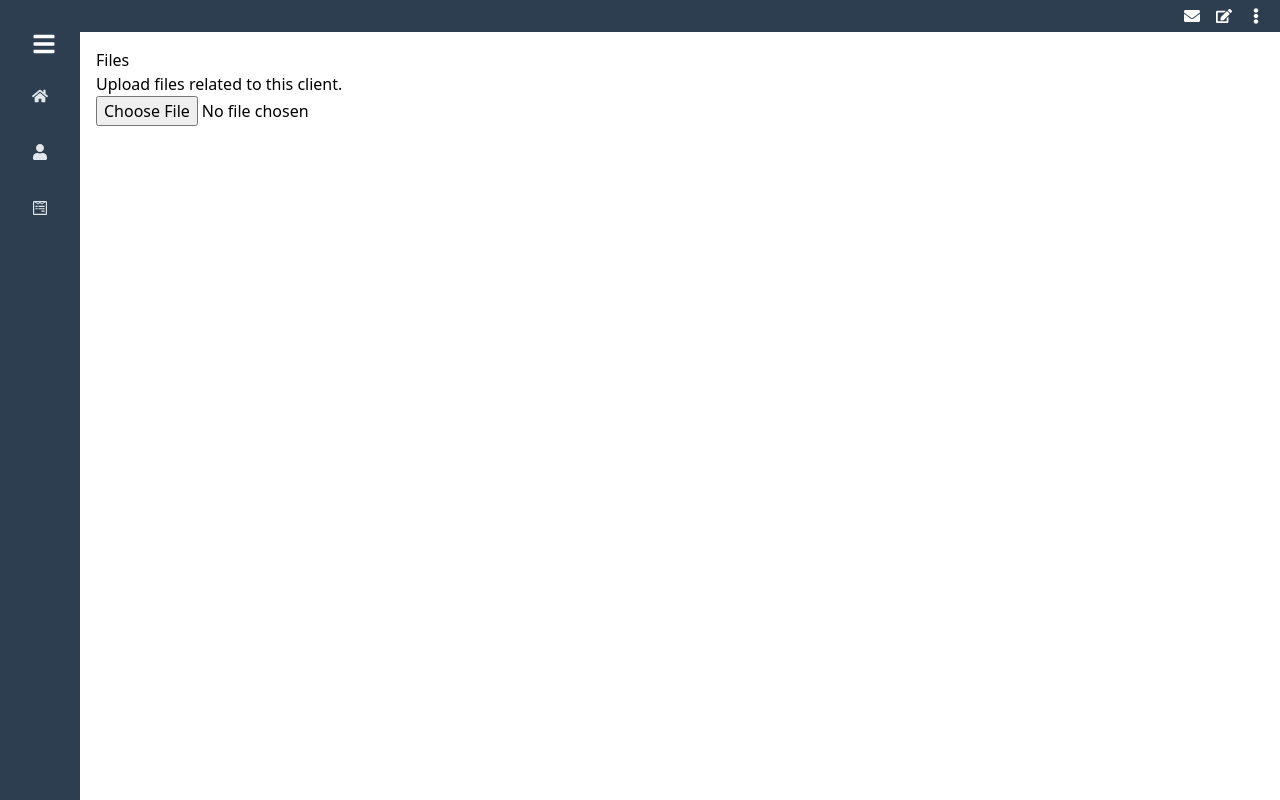
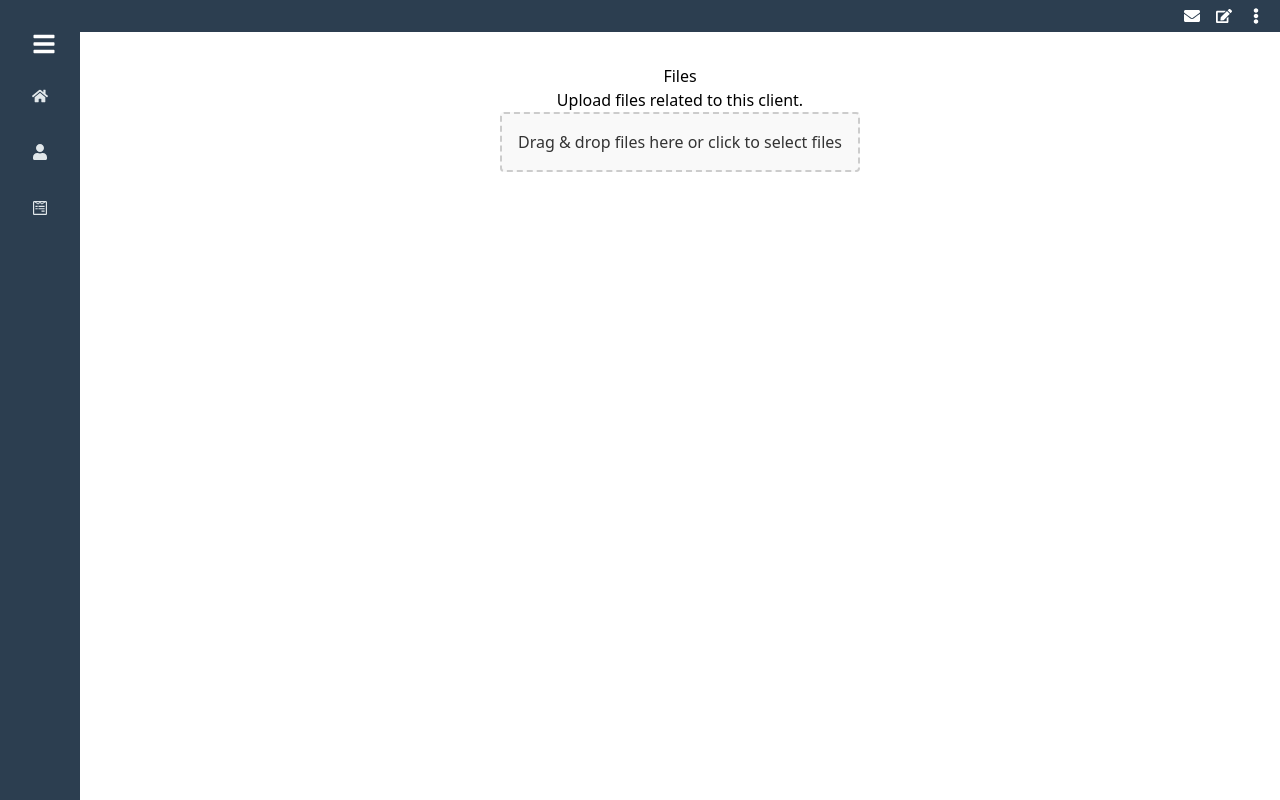
Before and after one commit to Web-Dev-Learner/form, a React (Vite) app in the folder formcraft/: page /files in a window 1280 px wide. Shown: the top 800 px of the page. Built offline with nearby package versions, Linux system fonts and the light colour scheme.

Commit message:
modified files

```diff
--- a/formcraft/src/components/CompanyDetails.jsx
+++ b/formcraft/src/components/CompanyDetails.jsx
@@ -1,8 +1,35 @@
-import React from 'react';
+import React, { useState } from 'react';
 import { FaBuilding, FaEnvelope, FaPhone, FaUser } from 'react-icons/fa';
 import "../styles/ClientDetails.scss";
 
 const CompanyDetails = () => {
+  const [activeSection, setActiveSection] = useState(null);
+
+  const handleSidebarClick = (section) => {
+    setActiveSection(section);
+  };
+
+  const handleDrop = (e) => {
+    e.preventDefault();
+    const files = e.dataTransfer.files;
+    if (files.length > 0) {
+      // Handle file upload here
+      console.log("Dropped files:", files);
+    }
+  };
+
+  const handleClick = () => {
+    document.getElementById('fileInput').click();
+  };
+
+  const handleFileChange = (e) => {
+    const files = e.target.files;
+    if (files.length > 0) {
+      // Handle file upload here
+      console.log("Selected files:", files);
+    }
+  };
+
   return (
     <div className="company-details-container">
       <div className="details-and-sidebar">
@@ -33,17 +60,53 @@ const CompanyDetails = () => {
             </div>
           </div>
 
-
-
+          {/* Other details if needed */}
         </div>
 
         <div className="sidebar-section">
-          <div className="sidebar-item">Timeline</div>
-          <div className="sidebar-item">Email</div>
-          <div className="sidebar-item">Files</div>
-          <div className="sidebar-item">Jobs</div>
+          <div
+            className={`sidebar-item ${activeSection === 'timeline' ? 'active' : ''}`}
+            onClick={() => handleSidebarClick('timeline')}
+          >
+            Timeline
+          </div>
+          <div
+            className={`sidebar-item ${activeSection === 'email' ? 'active' : ''}`}
+            onClick={() => handleSidebarClick('email')}
+          >
+            Email
+          </div>
+          <div
+            className={`sidebar-item ${activeSection === 'files' ? 'active' : ''}`}
+            onClick={() => handleSidebarClick('files')}
+          >
+            Files
+          </div>
+          <div
+            className={`sidebar-item ${activeSection === 'jobs' ? 'active' : ''}`}
+            onClick={() => handleSidebarClick('jobs')}
+          >
+            Jobs
+          </div>
         </div>
       </div>
+
+      {activeSection === 'files' && (
+        <div className="file-upload-section"
+          onDrop={handleDrop}
+          onDragOver={(e) => e.preventDefault()}
+          onClick={handleClick}
+        >
+          <input
+            type="file"
+            id="fileInput"
+            style={{ display: 'none' }}
+            onChange={handleFileChange}
+            multiple
+          />
+          <p>Drag & drop files here or click to select files</p>
+        </div>
+      )}
     </div>
   );
 };
--- a/formcraft/src/components/Files.jsx
+++ b/formcraft/src/components/Files.jsx
@@ -1,12 +1,83 @@
-import React from 'react';
+
+import React, { useState } from 'react';
 
 const Files = () => {
+  const [dragOver, setDragOver] = useState(false);
+  const [file, setFile] = useState(null);
+
+  // Handle file selection through the file input
+  const handleFileChange = (e) => {
+    const selectedFile = e.target.files[0];
+    if (selectedFile) {
+      setFile(selectedFile);
+      // Handle the file (upload, preview, etc.)
+    }
+  };
+
+  // Handle drag events
+  const handleDragOver = (e) => {
+    e.preventDefault();
+    setDragOver(true);
+  };
+
+  const handleDragLeave = (e) => {
+    e.preventDefault();
+    setDragOver(false);
+  };
+
+  const handleDrop = (e) => {
+    e.preventDefault();
+    setDragOver(false);
+    const droppedFile = e.dataTransfer.files[0];
+    if (droppedFile) {
+      setFile(droppedFile);
+      // Handle the file (upload, preview, etc.)
+    }
+  };
+
+  const handleClick = () => {
+    document.getElementById('fileInput').click();
+  };
+
+  const fileUploadStyles = {
+    border: '2px dashed #ccc',
+    borderRadius: '4px',
+    padding: '1rem',
+    backgroundColor: dragOver ? '#e0e0e0' : '#f9f9f9',
+    cursor: 'pointer',
+    textAlign: 'center',
+    transition: 'background-color 0.3s',
+    position: 'relative',
+    display: 'inline-block',
+  };
+
+  const uploadLabelStyles = {
+    display: 'block',
+    cursor: 'pointer',
+    fontSize: '1rem',
+    color: '#333',
+  };
+
   return (
-    <div className="files-page">
+    <div style={{ padding: '1rem', textAlign: 'center' }}>
       <h2>Files</h2>
       <p>Upload files related to this client.</p>
-      <div className="file-upload">
-        <input type="file" />
+      <div
+        style={fileUploadStyles}
+        onDragOver={handleDragOver}
+        onDragLeave={handleDragLeave}
+        onDrop={handleDrop}
+        onClick={handleClick} // Trigger file input on click
+      >
+        <input
+          type="file"
+          onChange={handleFileChange}
+          style={{ display: 'none' }} // Hide the default file input
+          id="fileInput"
+        />
+        <label htmlFor="fileInput" style={uploadLabelStyles}>
+          {file ? file.name : 'Drag & drop files here or click to select files'}
+        </label>
       </div>
     </div>
   );
--- a/formcraft/src/styles/ClientDetails.scss
+++ b/formcraft/src/styles/ClientDetails.scss
@@ -66,3 +66,71 @@
     }
   }
 }
+.company-details-container {
+  padding: 1rem;
+  display: flex;
+  flex-direction: column;
+  gap: 1rem;
+
+  .details-and-sidebar {
+    display: flex;
+    flex-direction: column;
+    gap: 1rem;
+
+    @media(min-width: 768px) {
+      flex-direction: row; /* Layout in a row on larger screens */
+    }
+  }
+
+  .details-sections {
+    flex: 2;
+    display: flex;
+    flex-direction: column;
+    gap: 1rem;
+
+    .basic-details-container,
+    .company-details-section {
+      padding: 1rem;
+      border: 1px solid #ddd;
+      border-radius: 4px;
+      background-color: #fff; /* Ensure a white background for the box */
+    }
+
+    .section-title {
+      font-size: 1.25rem;
+      margin-bottom: 0.5rem;
+    }
+
+    .detail-item {
+      display: flex;
+      align-items: center;
+      margin-bottom: 0.5rem;
+
+      .icon {
+        margin-right: 0.5rem;
+      }
+    }
+  }
+
+  .sidebar-section {
+    flex: 1;
+    display: flex;
+    gap: 0.5rem;
+    flex-wrap: wrap;
+
+    .sidebar-item {
+      flex: 1;
+      background-color: #f4f4f4;
+      padding: 0.5rem;
+      border-radius: 4px;
+      text-align: center;
+      cursor: pointer;
+      transition: background-color 0.3s;
+      min-width: 100px; /* Minimum width to ensure items are clickable */
+
+      &:hover {
+        background-color: #ddd;
+      }
+    }
+  }
+}
```
